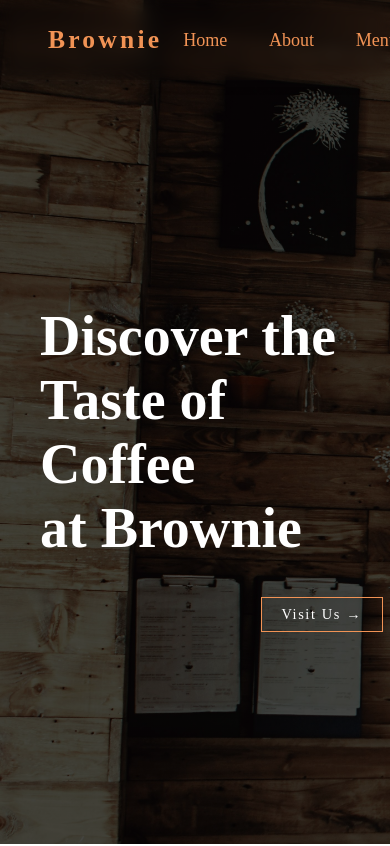
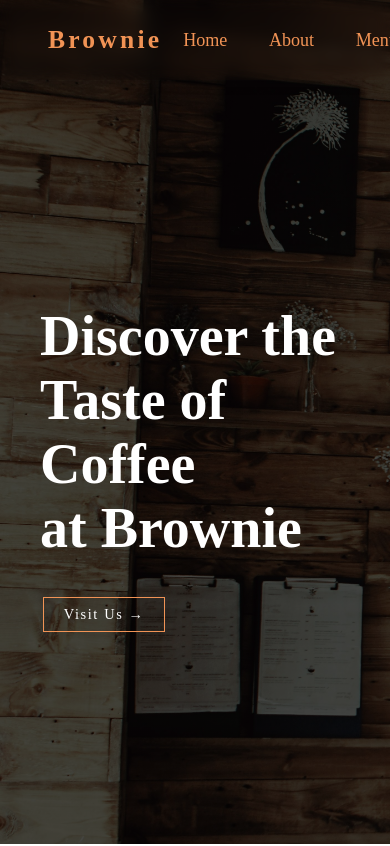
Before and after one commit to Binada-SH/React_coffee_shop_website, a React (Vite) app in the folder coffee_shop/: page / in a window 390 px wide. Shown: the top 846 px of the page. Built offline with nearby package versions, Linux system fonts and the light colour scheme.

Commit message:
Call To Action Button Responsive iPhone

```diff
--- a/coffee_shop/src/Components/cta_btn/cta_btn.css
+++ b/coffee_shop/src/Components/cta_btn/cta_btn.css
@@ -22,5 +22,11 @@
     letter-spacing: 0.1rem;
     color: #ffffff;
     text-decoration: none;
+}
+
+@media screen and (max-width: 414px) {
+    .cta_btn {
+        margin-left: 2.7rem;
+    }
 
 }
--- a/coffee_shop/src/Components/cta_btn/cta_btn.jsx
+++ b/coffee_shop/src/Components/cta_btn/cta_btn.jsx
@@ -1,12 +1,10 @@
-import React from 'react'
+import React from 'react';
 import './cta_btn.css';
 
 const cta_btn = () => {
   return (
     <div className= 'cta_btn'>
       <a href="#visitus">Visit Us →</a>
-
-
     </div>
   )
 }
```
